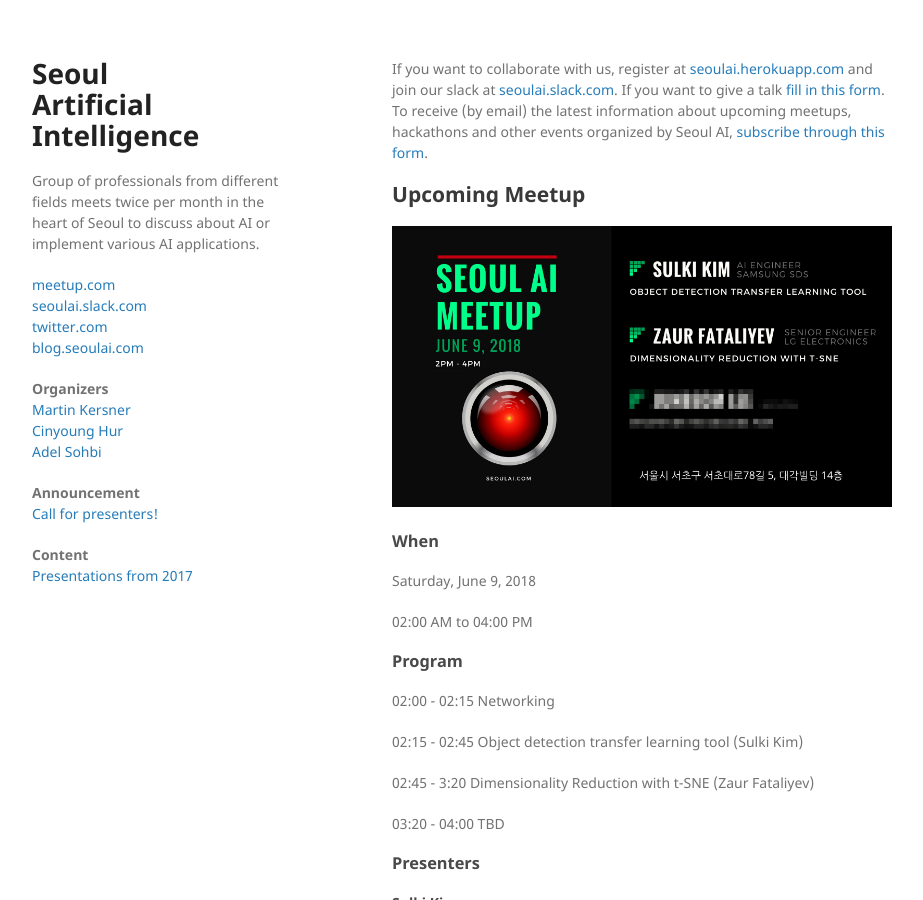
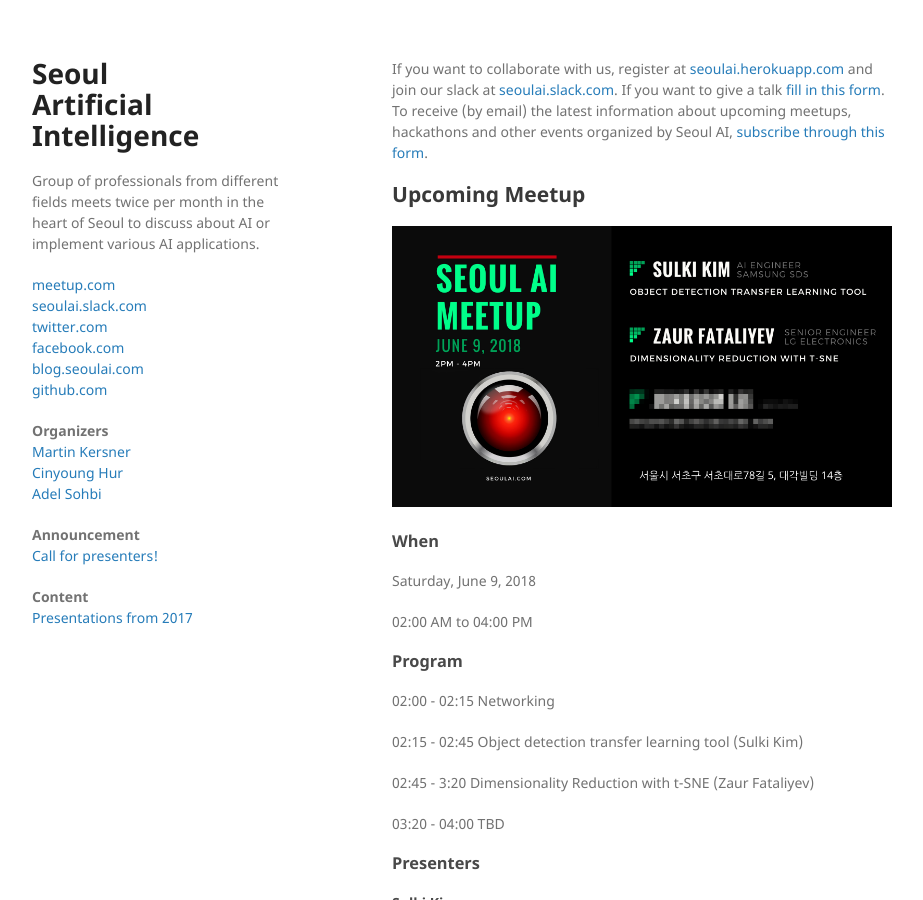
Before and after one commit to martinkersner/seoul-artificial-intelligence-meetup, a Jekyll site: the page built from docs/index.md, in a window 1280 px wide and 900 px high. Shown: the whole window, without its empty margins (178-1101 px from the left). Built offline with Jekyll 4.4.1, drawn with Linux system fonts in a browser that asks for light colours.

Commit message:
add links to menu

```diff
--- a/docs/_layouts/blog.html
+++ b/docs/_layouts/blog.html
@@ -28,7 +28,9 @@
           <a href="https://www.meetup.com/Seoul-Artificial-Intelligence" target="_blank">meetup.com</a></br>
           <a href="https://seoulai.slack.com" target="_blank">seoulai.slack.com</a></br>
           <a href="https://twitter.com/seoul_ai" target="_blank">twitter.com</a></br>
+          <a href="https://facebook.com/seoulai" target="_blank">facebook.com</a></br>
           <a href="http://blog.seoulai.com">blog.seoulai.com</a></br>
+          <a href="http://github.com/seoulai">github.com</a></br>
         </p>
 
         <p>
--- a/docs/_layouts/default.html
+++ b/docs/_layouts/default.html
@@ -28,7 +28,9 @@
           <a href="https://www.meetup.com/Seoul-Artificial-Intelligence" target="_blank">meetup.com</a></br>
           <a href="https://seoulai.slack.com" target="_blank">seoulai.slack.com</a></br>
           <a href="https://twitter.com/seoul_ai" target="_blank">twitter.com</a></br>
+          <a href="https://facebook.com/seoulai" target="_blank">facebook.com</a></br>
           <a href="http://blog.seoulai.com">blog.seoulai.com</a></br>
+          <a href="http://github.com/seoulai">github.com</a></br>
         </p>
 
         <p>
```
